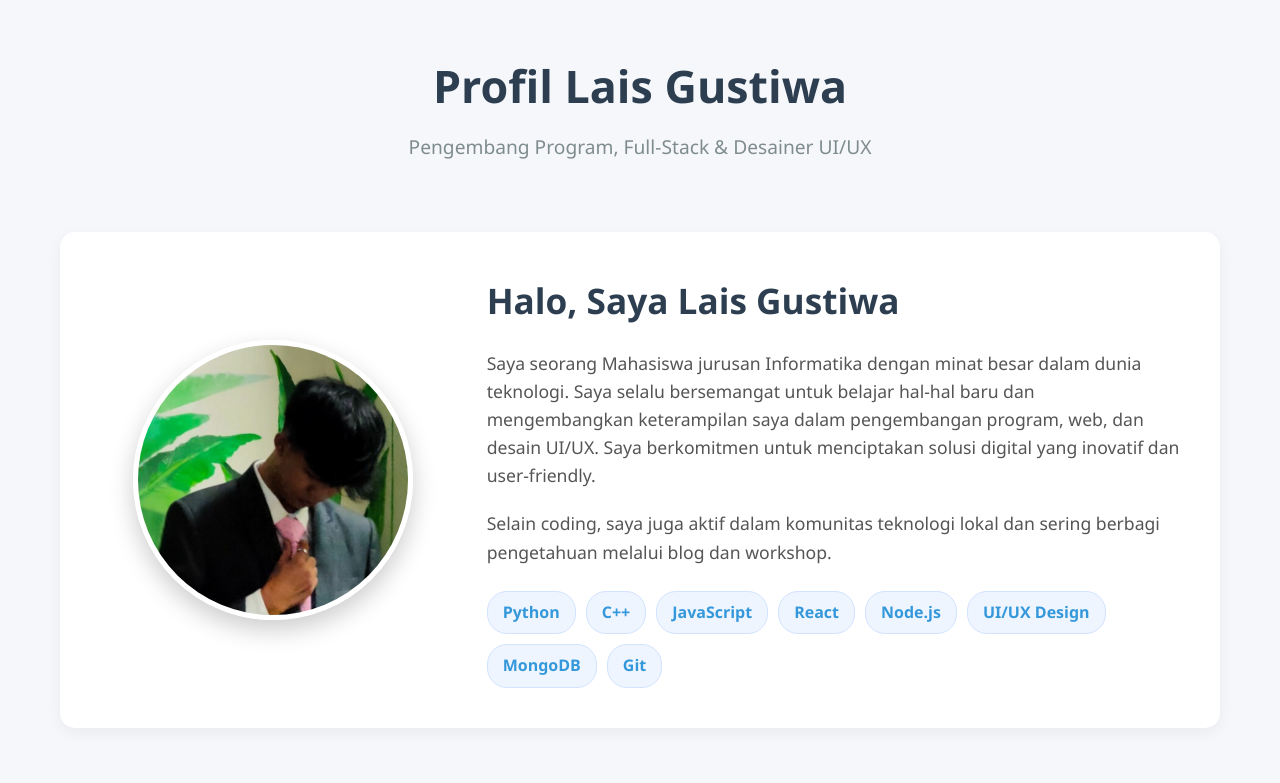
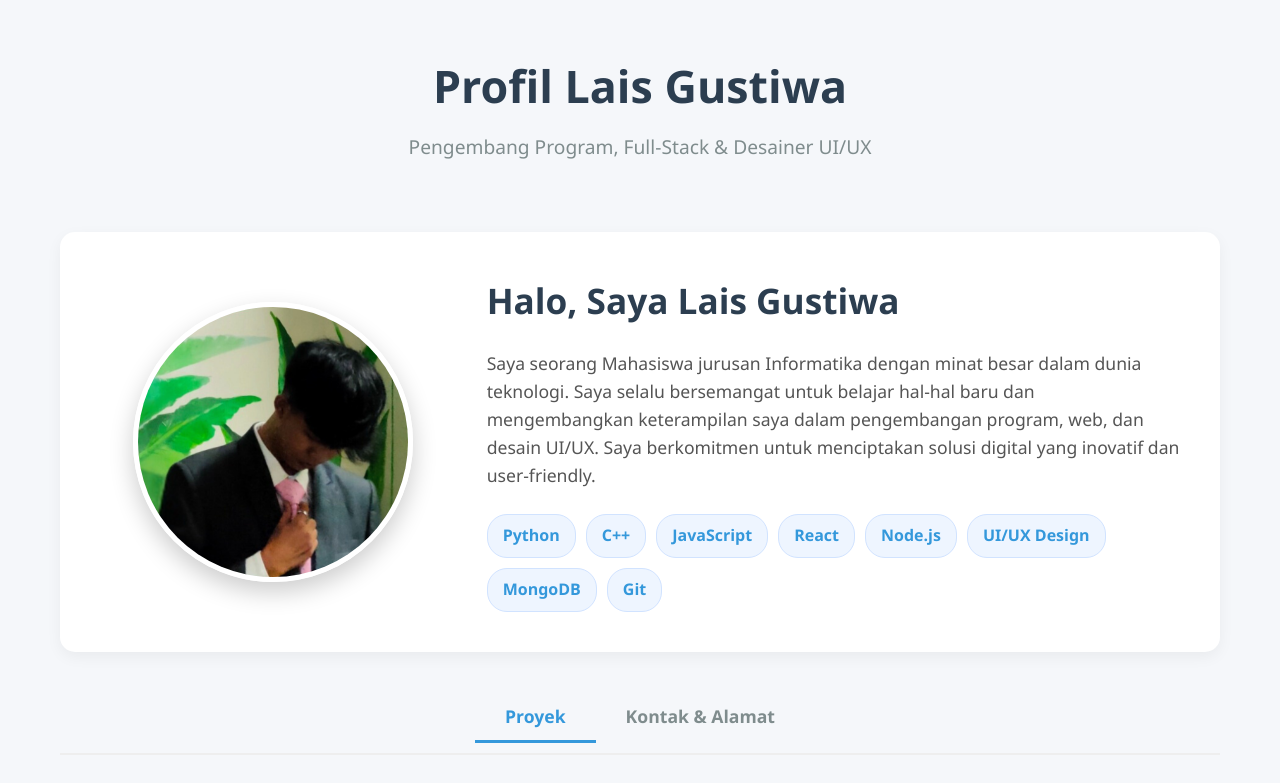
Before and after one commit to lais-gustiwa/portfolio, a React (Create React App) app: page / in a window 1280 px wide. Shown: the top 783 px of the page. Built offline with nearby package versions, Linux system fonts and the light colour scheme.

Commit message:
Update: Description

```diff
--- a/src/App.js
+++ b/src/App.js
@@ -71,9 +71,7 @@ function App() {
                 Saya selalu bersemangat untuk belajar hal-hal baru dan mengembangkan keterampilan saya dalam pengembangan program, web, dan desain UI/UX.
                 Saya berkomitmen untuk menciptakan solusi digital yang inovatif dan user-friendly.
               </p>
-              <p>
-                Selain coding, saya juga aktif dalam komunitas teknologi lokal dan sering berbagi pengetahuan melalui blog dan workshop.
-              </p>
+
               <div className="skills">
                 <span className="skill-tag">Python</span>
                 <span className="skill-tag">C++</span>
```
